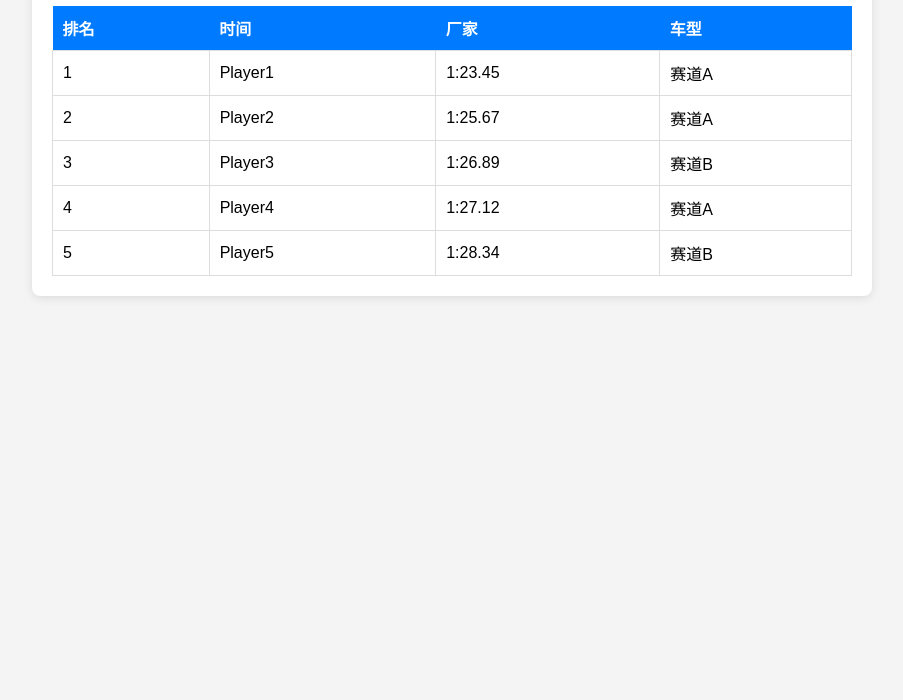
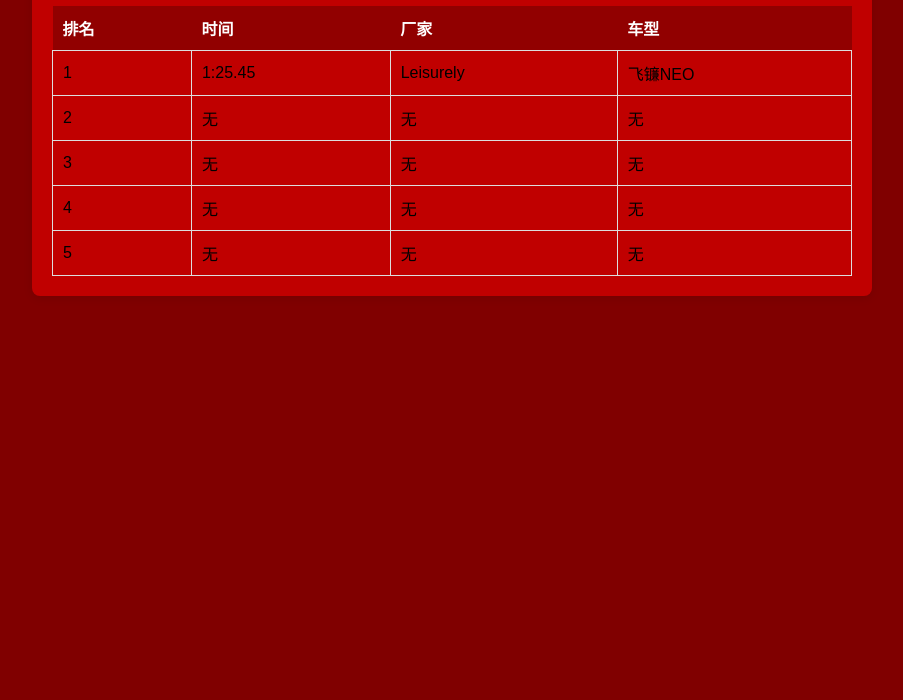
Before and after one commit to Kitami/ZHEJIANG-CIRCUIT-TA, a plain HTML site: page index.html in a window 1280 px wide. Shown: the part 100-800 px from the top of the page, without its empty margins (188-1091 px from the left). Drawn offline with Linux system fonts and the light colour scheme.

Commit message:
Add files via upload

```diff
--- a/script.js
+++ b/script.js
@@ -1,10 +1,10 @@
 // 模拟排行榜数据
 const leaderboardData = [
-    { rank: 1, player: "Player1", time: "1:23.45", track: "赛道A" },
-    { rank: 2, player: "Player2", time: "1:25.67", track: "赛道A" },
-    { rank: 3, player: "Player3", time: "1:26.89", track: "赛道B" },
-    { rank: 4, player: "Player4", time: "1:27.12", track: "赛道A" },
-    { rank: 5, player: "Player5", time: "1:28.34", track: "赛道B" },
+    { rank: 1, player: "1:25.45", time: "Leisurely", track: "飞镰NEO" },
+    { rank: 2, player: "无", time: "无", track: "无" },
+    { rank: 3, player: "无", time: "无", track: "无" },
+    { rank: 4, player: "无", time: "无", track: "无" },
+    { rank: 5, player: "无", time: "无", track: "无" },
 ];
 
 // 动态加载排行榜
--- a/style.css
+++ b/style.css
@@ -6,7 +6,7 @@ body, h1, table {
 
 /* Set a background color and font for the body */
 body {
-    background-color: #f4f4f4;
+    background-color: hsl(0, 100%, 25%);
     font-family: Arial, sans-serif;
 }
 
@@ -15,7 +15,7 @@ body {
     max-width: 800px;
     margin: 20px auto;
     padding: 20px;
-    background-color: white;
+    background-color: rgba(255, 0, 0, 0.5);
     border-radius: 8px;
     box-shadow: 0 2px 10px rgba(0, 0, 0, 0.1);
 }
@@ -35,7 +35,7 @@ table {
 
 /* Style table headers */
 th {
-    background-color: #007BFF;
+    background-color: #910000;
     color: white;
     padding: 10px;
     text-align: left;
```
